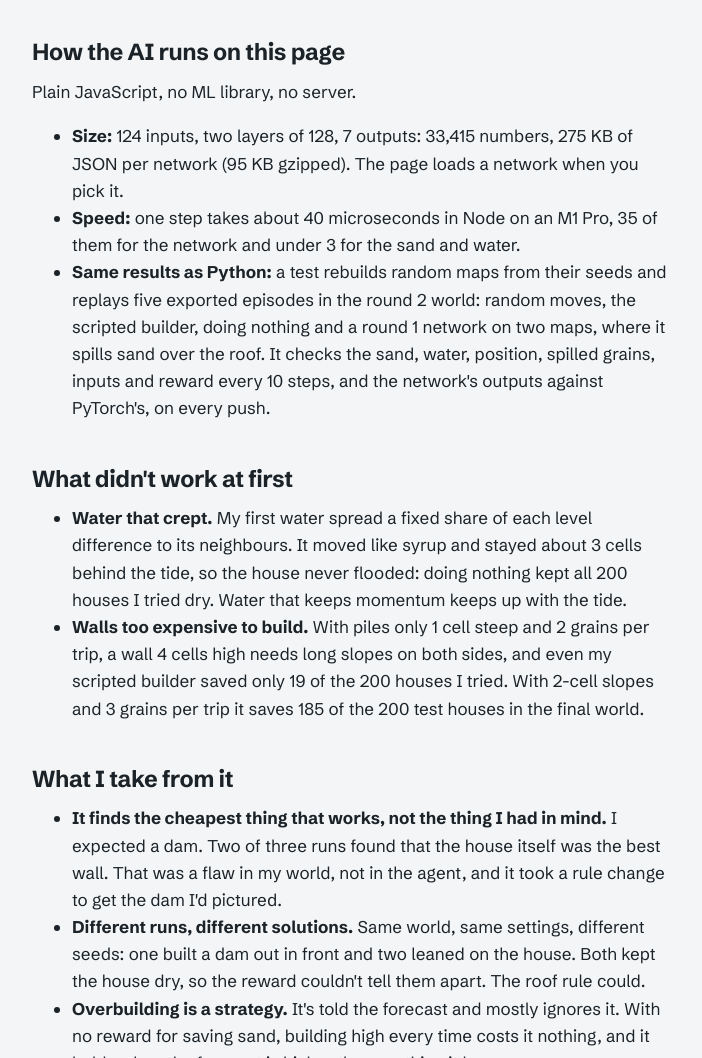
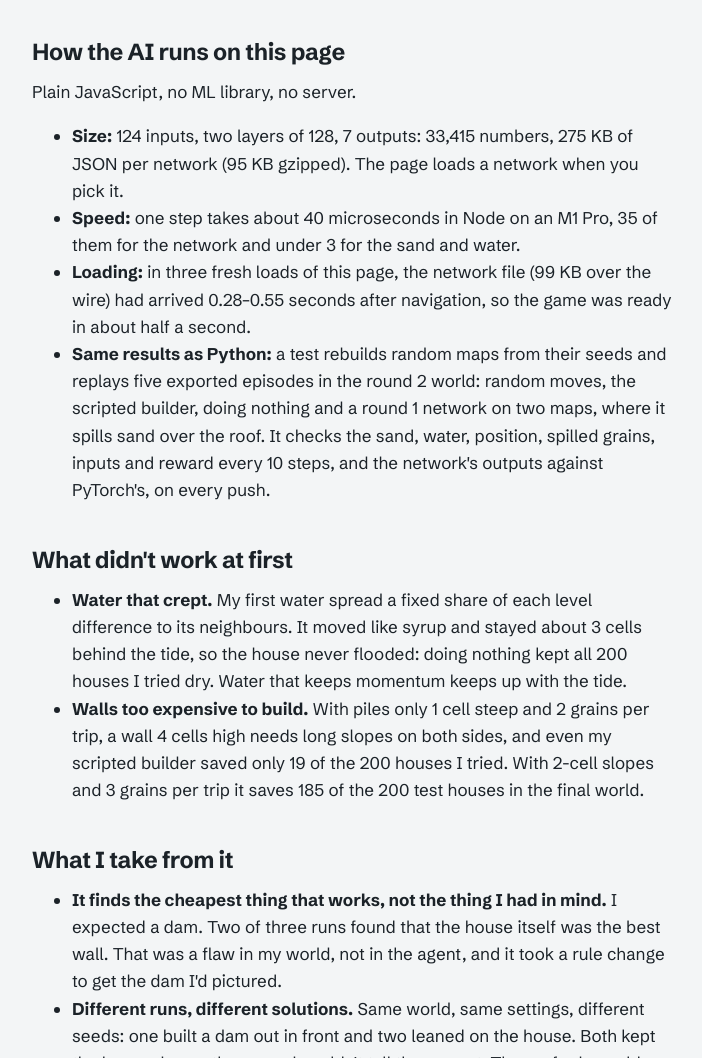
Before and after one commit to sublimeye/rl-lab, an Astro site in the folder site/: page /rl-lab/posts/008-flood in a window 1280 px wide. Shown: the part 8220-9278 px from the top of the page, without its empty margins (288-990 px from the left). Built offline with nearby package versions, Linux system fonts and the light colour scheme; Astro itself is replaced by a stand-in of ours; some packages are replaced by stand-ins of ours.

Commit message:
Post 008: page-load numbers measured on the live page
Co-Authored-By: Claude Opus 5.5 <noreply@anthropic.com>

```diff
--- a/site/src/content/posts/008-flood.mdx
+++ b/site/src/content/posts/008-flood.mdx
@@ -204,6 +204,8 @@ Plain JavaScript, no ML library, no server.
   network (95 KB gzipped). The page loads a network when you pick it.
 - **Speed:** one step takes about 40 microseconds in Node on an M1 Pro, 35 of them for the
   network and under 3 for the sand and water.
+- **Loading:** in three fresh loads of this page, the network file (99 KB over the wire) had
+  arrived 0.28–0.55 seconds after navigation, so the game was ready in about half a second.
 - **Same results as Python:** a test rebuilds random maps from their seeds and replays five
   exported episodes in the round 2 world: random moves, the scripted builder, doing nothing and
   a round 1 network on two maps, where it spills sand over the roof. It checks the sand, water,
```
